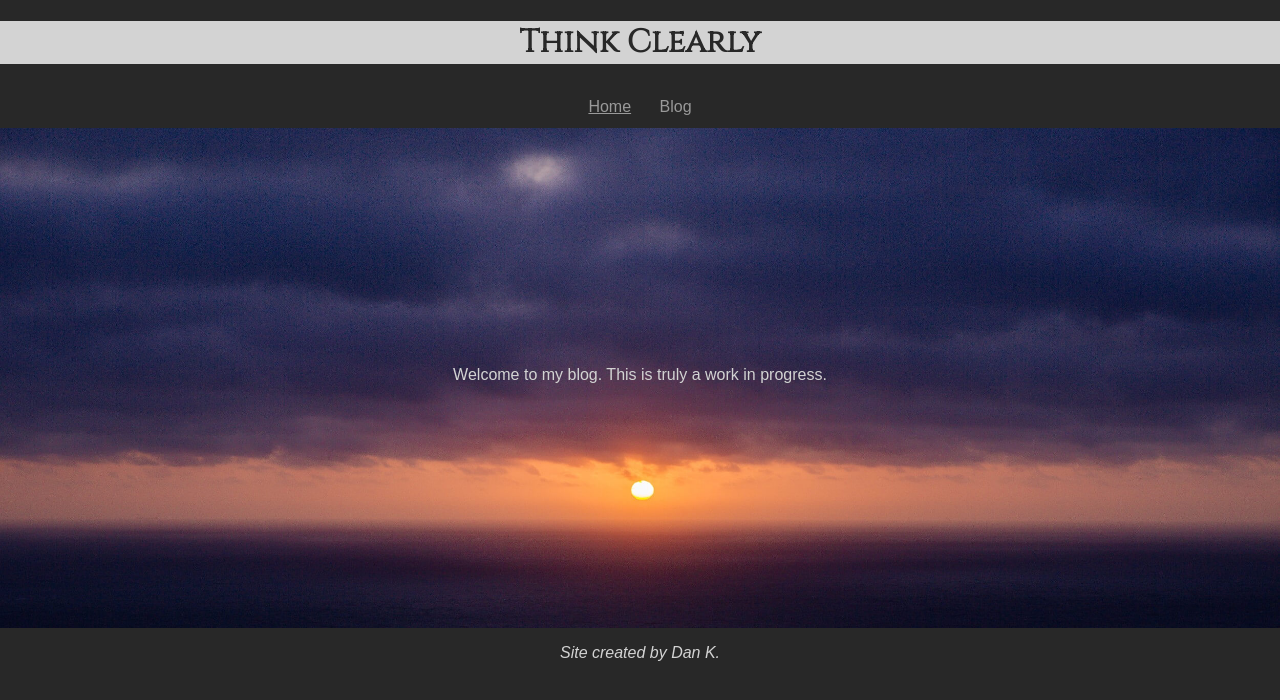
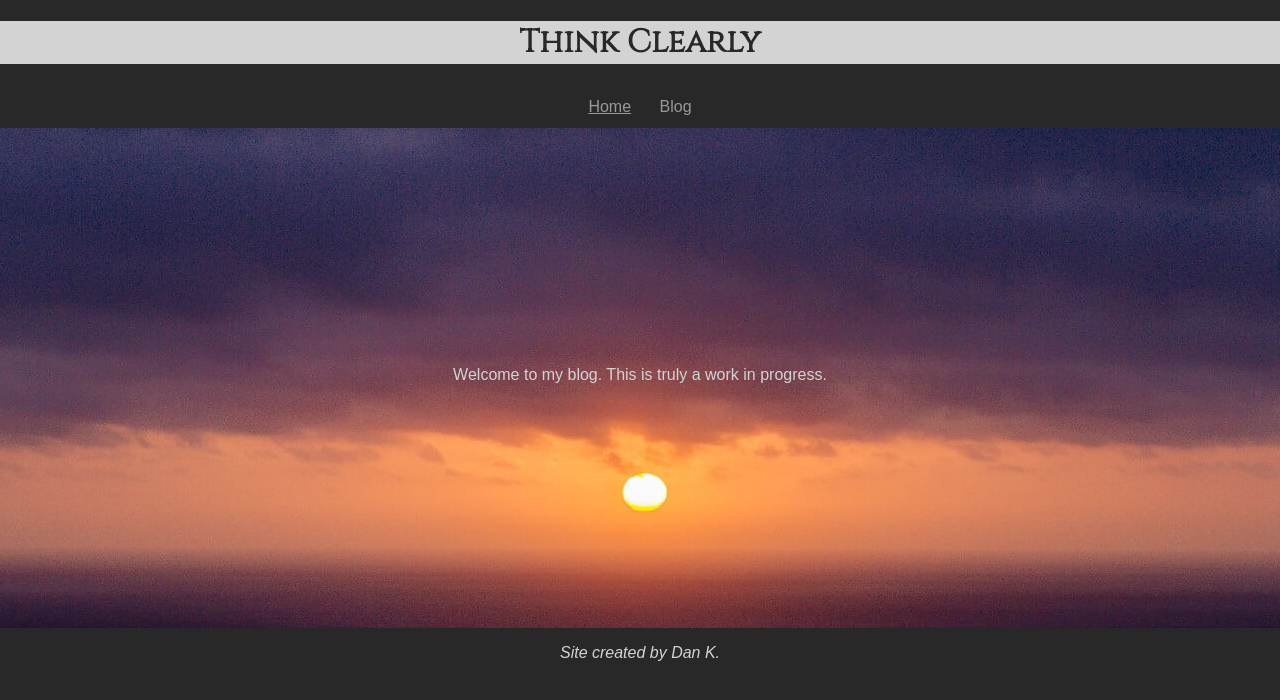
Before and after one commit to dekay2001/dekay2001.github.io, a Jekyll site: the page built from index.md, in a window 1280 px wide. Shown: the top 700 px of the page. Built offline with Jekyll 4.4.1, drawn with Linux system fonts in a browser that asks for light colours; some web fonts are replaced; our own code applies the rules of GitHub Pages for plain Markdown files.

Commit message:
attempting to center background pic with object fit none and object position 50% 50%

```diff
--- a/_layouts/default.html
+++ b/_layouts/default.html
@@ -34,7 +34,7 @@
             <source
               media="(min-width: 960px)"
               srcset="/assets/images/main-high-def-16-9-compressed.jpg 1x">
-            <img id="blog-main-pic" src="/assets/images/main-16-9-compressed.jpg"alt="Sunset over the pacific; The eastern most point in Portugal.  Taken during Wild Vibes yoga retreat that I attended." title="Portugal Sunset">
+            <img id="default-background-pic" src="/assets/images/main-16-9-compressed.jpg"alt="Sunset over the pacific; The eastern most point in Portugal.  Taken during Wild Vibes yoga retreat that I attended." title="Portugal Sunset">
             <i>Photo by: <a href="http://monicajustesen.com/" target="_blank">Monica Justesen</a></i>
           </picture>
         </div>
--- a/assets/css/responsive-default.css
+++ b/assets/css/responsive-default.css
@@ -26,6 +26,11 @@
     left: 50%;
     transform: translate(-50%, -60%);
   }
+  /* trying to center background pic*/
+  #default-background-pic {
+    object-fit: none;
+    object-position: 50% 50%;
+  }
 }
 
 
```
